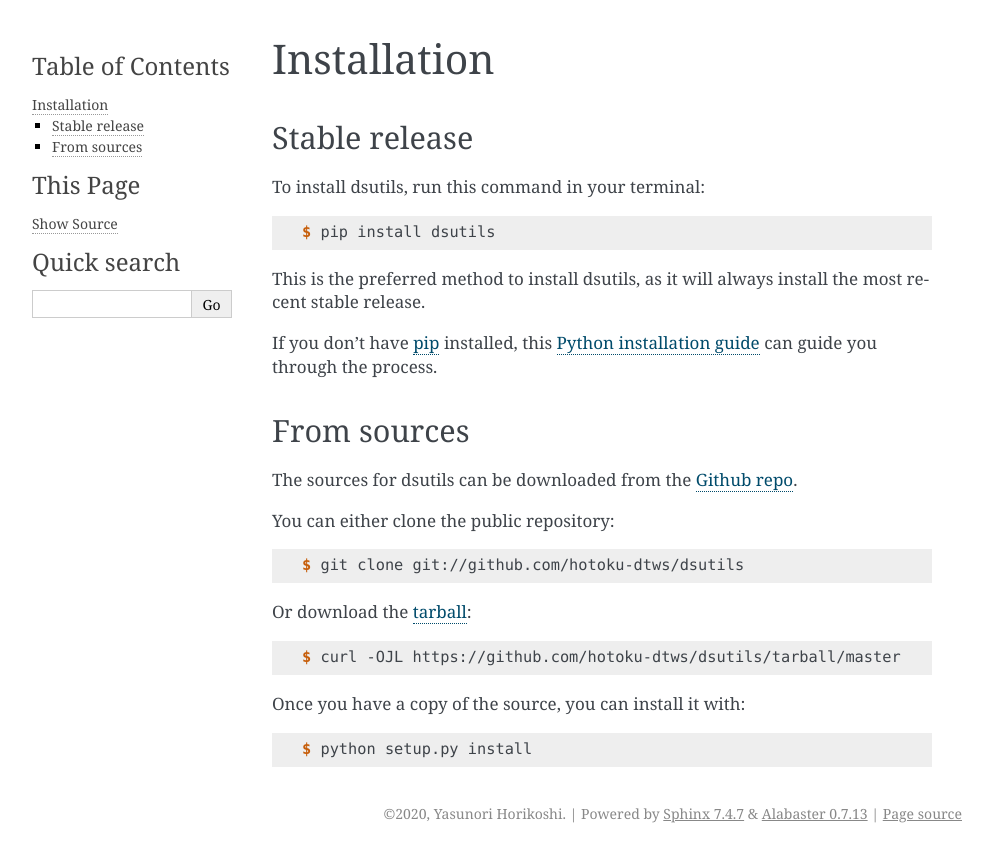
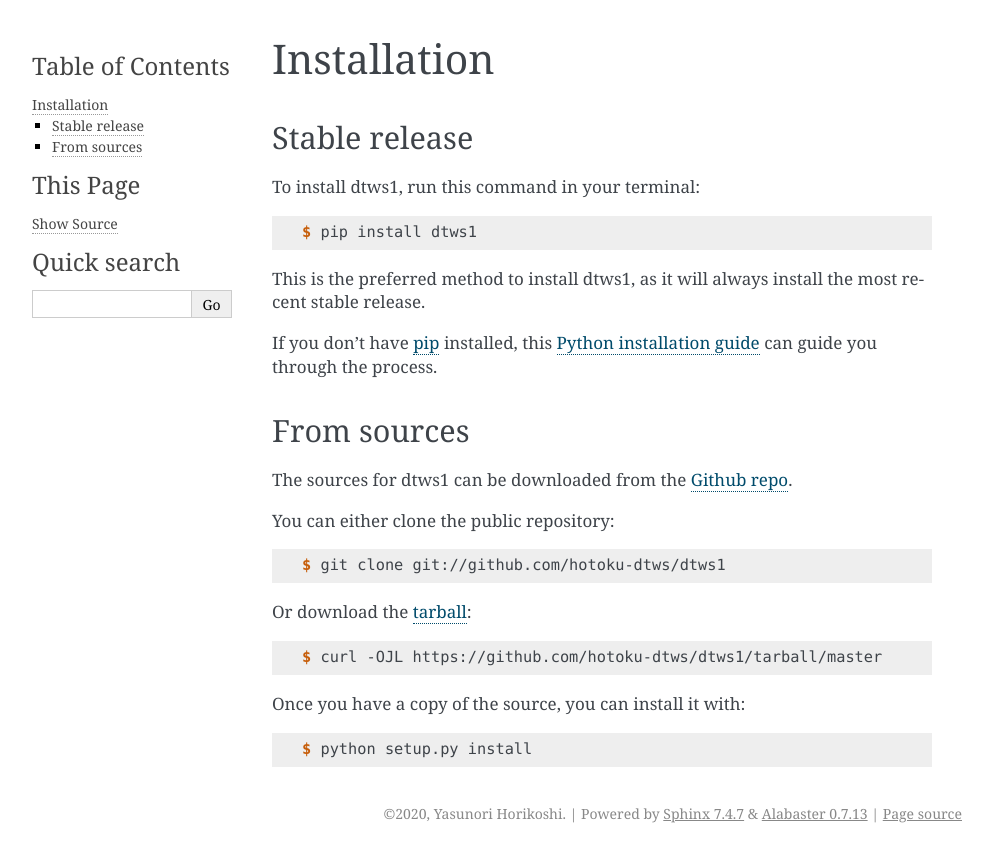
Before and after one commit to dtws/dtws1, a Sphinx documentation site: the page built from docs/installation.rst, in a window 1280 px wide. Shown: the top 862 px of the page, without its empty margins (148-1141 px from the left). Built offline with Sphinx 7.4.7, drawn with Linux system fonts in a browser that asks for light colours; pages that are not in the unit, such as notebooks, are missing from menus; the version number is read from the project's files by our own code.

Commit message:
dsutils->dtws1

```diff
--- a/docs/conf.py
+++ b/docs/conf.py
@@ -1,6 +1,6 @@
 #!/usr/bin/env python
 #
-# dsutils documentation build configuration file, created by
+# dtws1 documentation build configuration file, created by
 # sphinx-quickstart on Fri Jun  9 13:47:02 2017.
 #
 # This file is execfile()d with the current directory set to its
@@ -21,7 +21,7 @@ import os
 import sys
 sys.path.insert(0, os.path.abspath('..'))
 
-import dsutils
+import dtws1
 
 # -- General configuration ---------------------------------------------
 
@@ -46,7 +46,7 @@ source_suffix = '.rst'
 master_doc = 'index'
 
 # General information about the project.
-project = 'dsutils'
+project = 'dtws1'
 copyright = "2020, Yasunori Horikoshi"
 author = "Yasunori Horikoshi"
 
@@ -55,9 +55,9 @@ author = "Yasunori Horikoshi"
 # the built documents.
 #
 # The short X.Y version.
-version = dsutils.__version__
+version = dtws1.__version__
 # The full version, including alpha/beta/rc tags.
-release = dsutils.__version__
+release = dtws1.__version__
 
 # The language for content autogenerated by Sphinx. Refer to documentation
 # for a list of supported languages.
@@ -100,7 +100,7 @@ html_static_path = ['_static']
 # -- Options for HTMLHelp output ---------------------------------------
 
 # Output file base name for HTML help builder.
-htmlhelp_basename = 'dsutilsdoc'
+htmlhelp_basename = 'dtws1doc'
 
 
 # -- Options for LaTeX output ------------------------------------------
@@ -127,8 +127,8 @@ latex_elements = {
 # (source start file, target name, title, author, documentclass
 # [howto, manual, or own class]).
 latex_documents = [
-    (master_doc, 'dsutils.tex',
-     'dsutils Documentation',
+    (master_doc, 'dtws1.tex',
+     'dtws1 Documentation',
      'Yasunori Horikoshi', 'manual'),
 ]
 
@@ -138,8 +138,8 @@ latex_documents = [
 # One entry per manual page. List of tuples
 # (source start file, name, description, authors, manual section).
 man_pages = [
-    (master_doc, 'dsutils',
-     'dsutils Documentation',
+    (master_doc, 'dtws1',
+     'dtws1 Documentation',
      [author], 1)
 ]
 
@@ -150,10 +150,10 @@ man_pages = [
 # (source start file, target name, title, author,
 #  dir menu entry, description, category)
 texinfo_documents = [
-    (master_doc, 'dsutils',
-     'dsutils Documentation',
+    (master_doc, 'dtws1',
+     'dtws1 Documentation',
      author,
-     'dsutils',
+     'dtws1',
      'One line description of project.',
      'Miscellaneous'),
 ]
--- a/docs/index.rst
+++ b/docs/index.rst
@@ -1,4 +1,4 @@
-Welcome to dsutils's documentation!
+Welcome to dtws1's documentation!
 ======================================
 
 .. toctree::
--- a/docs/installation.rst
+++ b/docs/installation.rst
@@ -8,13 +8,13 @@ Installation
 Stable release
 --------------
 
-To install dsutils, run this command in your terminal:
+To install dtws1, run this command in your terminal:
 
 .. code-block:: console
 
-    $ pip install dsutils
+    $ pip install dtws1
 
-This is the preferred method to install dsutils, as it will always install the most recent stable release.
+This is the preferred method to install dtws1, as it will always install the most recent stable release.
 
 If you don't have `pip`_ installed, this `Python installation guide`_ can guide
 you through the process.
@@ -26,19 +26,19 @@ you through the process.
 From sources
 ------------
 
-The sources for dsutils can be downloaded from the `Github repo`_.
+The sources for dtws1 can be downloaded from the `Github repo`_.
 
 You can either clone the public repository:
 
 .. code-block:: console
 
-    $ git clone git://github.com/hotoku-dtws/dsutils
+    $ git clone git://github.com/hotoku-dtws/dtws1
 
 Or download the `tarball`_:
 
 .. code-block:: console
 
-    $ curl -OJL https://github.com/hotoku-dtws/dsutils/tarball/master
+    $ curl -OJL https://github.com/hotoku-dtws/dtws1/tarball/master
 
 Once you have a copy of the source, you can install it with:
 
@@ -47,5 +47,5 @@ Once you have a copy of the source, you can install it with:
     $ python setup.py install
 
 
-.. _Github repo: https://github.com/hotoku-dtws/dsutils
-.. _tarball: https://github.com/hotoku-dtws/dsutils/tarball/master
+.. _Github repo: https://github.com/hotoku-dtws/dtws1
+.. _tarball: https://github.com/hotoku-dtws/dtws1/tarball/master
--- a/docs/usage.rst
+++ b/docs/usage.rst
@@ -2,6 +2,6 @@
 Usage
 =====
 
-To use dsutils in a project::
+To use dtws1 in a project::
 
-    import dsutils
+    import dtws1
--- a/dsutils/__init__.py
+++ b/dsutils/__init__.py
@@ -1,8 +1,8 @@
-"""Top-level package for dsutils."""
+"""Top-level package for dtws1."""
 
 __author__ = """Yasunori Horikoshi"""
 __email__ = 'yasunori_horikoshi@datawise.co.jp'
 __version__ = '0.1.1'
 
 
-from dsutils.plotutil import cumplot
+from dtws1.plotutil import cumplot
--- a/setup.cfg
+++ b/setup.cfg
@@ -7,7 +7,7 @@ tag = True
 search = version='{current_version}'
 replace = version='{new_version}'
 
-[bumpversion:file:dsutils/__init__.py]
+[bumpversion:file:dtws1/__init__.py]
 search = __version__ = '{current_version}'
 replace = __version__ = '{new_version}'
 
```
Also changed, not shown: CONTRIBUTING.rst (+12 -12 lines), README.rst (+8 -8 lines), setup.py (+4 -4 lines), .github/ISSUE_TEMPLATE.md, 7 other files.
